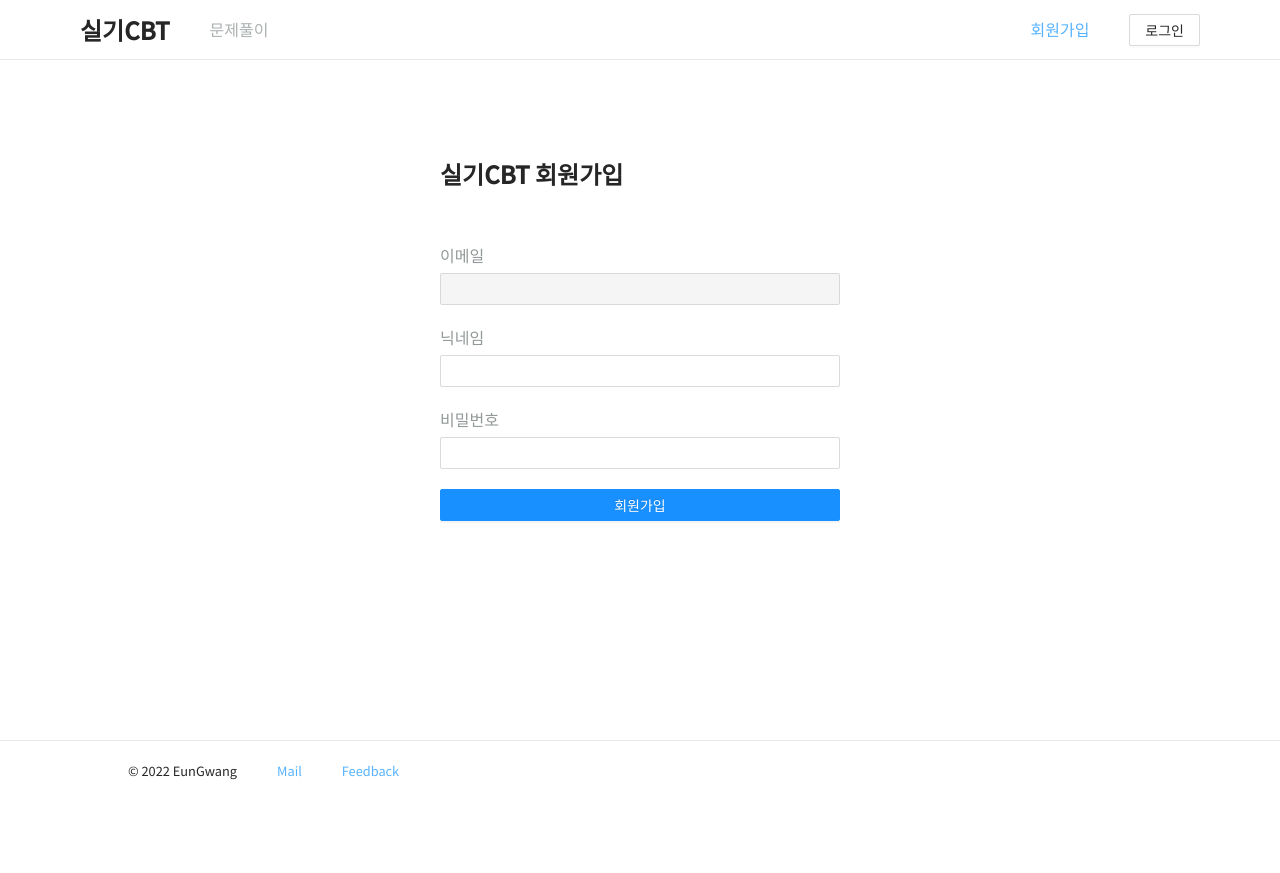
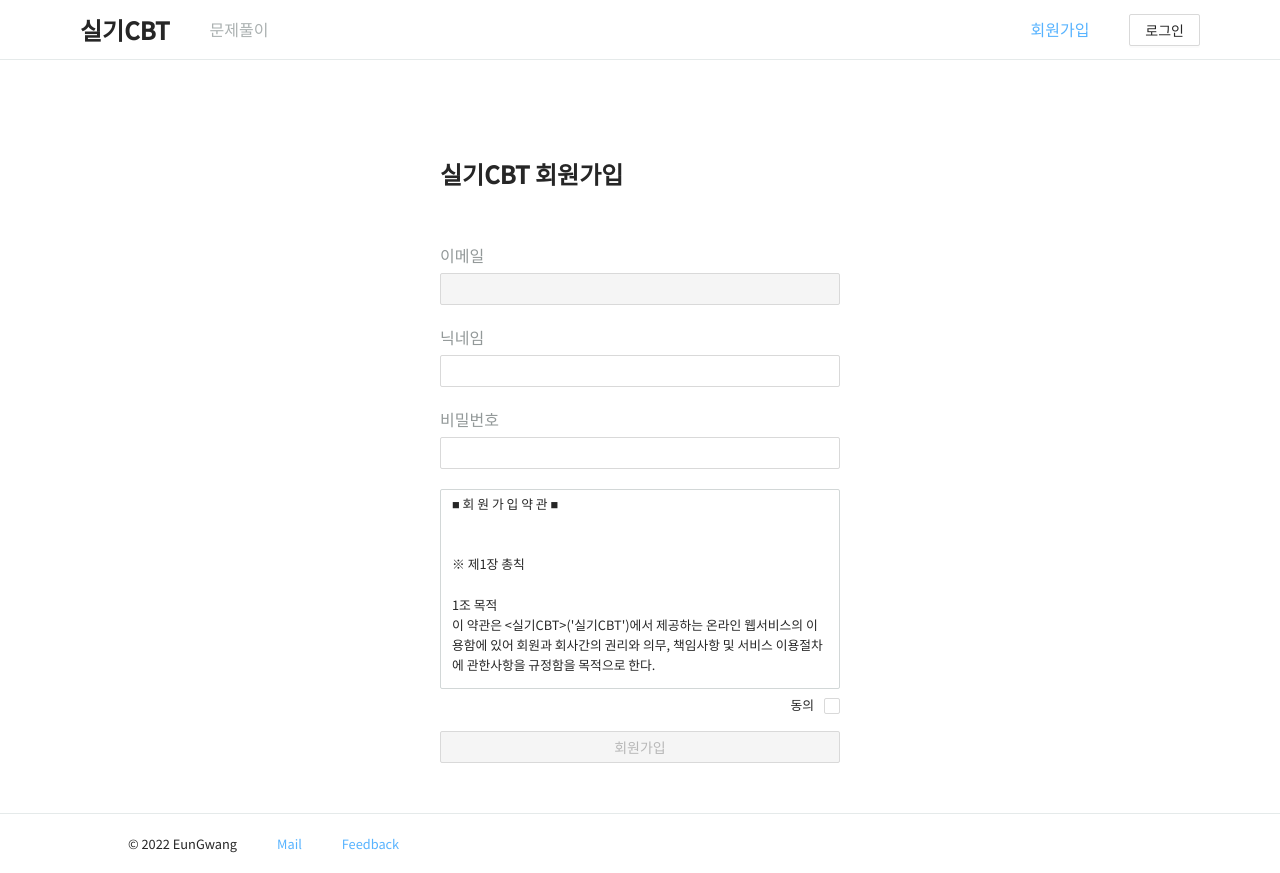
Before and after one commit to cbt-mockTest-project/cbt-client, a Next.js app: page /register in a window 1280 px wide. Before the commit the page ends 800 px from the top, so only its background shows below. Built offline with nearby package versions, Linux system fonts and the light colour scheme; no server answers.

Commit message:
Feat: add termsCodition in register

```diff
--- a/pages/register/index.tsx
+++ b/pages/register/index.tsx
@@ -5,7 +5,7 @@ import {
   useRegisterMutation,
 } from '@lib/graphql/user/hook/useUser';
 import palette from '@styles/palette';
-import { Button, Input, message } from 'antd';
+import { Button, Checkbox, Input, message } from 'antd';
 import { Controller, useForm } from 'react-hook-form';
 import styled from 'styled-components';
 import { useRouter } from 'next/router';
@@ -13,24 +13,44 @@ import { RegisterInput } from 'types';
 import Layout from '@components/common/layout/Layout';
 import WithHead from '@components/common/head/WithHead';
 import { responsive } from '@lib/utils/responsive';
+import BasicBox from '@components/common/box/BasicBox';
+import { termsCondition } from '@lib/constants/termsCondition';
 
 const Register = () => {
   const router = useRouter();
   const [emailVerificateMutation] = useEmailVerification();
+  const [registerButtonDisabled, setRegisterButtonDisabled] = useState(true);
   const [registerMutation, { loading: registerLoading }] =
     useRegisterMutation();
   const { code } = router.query;
   const [email, setEmail] = useState('');
-  const { control, handleSubmit, formState, setValue } = useForm<RegisterInput>(
-    {
+  const [termsConditionChecked, setTermsConditionChecked] = useState(false);
+  const { control, handleSubmit, formState, setValue, watch } =
+    useForm<RegisterInput>({
       defaultValues: {
         code: '',
         nickname: '',
         password: '',
       },
-    }
-  );
-
+    });
+  useEffect(() => {
+    const subscription = watch((value, { name, type }) => {
+      if (
+        value.nickname &&
+        value.password &&
+        registerButtonDisabled &&
+        termsConditionChecked
+      ) {
+        setRegisterButtonDisabled(false);
+      } else if (
+        !(value.nickname && value.password) &&
+        !registerButtonDisabled
+      ) {
+        setRegisterButtonDisabled(true);
+      }
+    });
+    return () => subscription.unsubscribe();
+  }, [watch, registerButtonDisabled, termsConditionChecked]);
   const callEmailVerification = async (code: string) => {
     const result = await emailVerificateMutation({
       variables: { input: { code } },
@@ -49,6 +69,15 @@ const Register = () => {
       callEmailVerification(String(code));
     }
   }, [code]);
+
+  const onChangeTermsConditionCheckbox = () => {
+    setTermsConditionChecked(!termsConditionChecked);
+    if (watch('nickname') && watch('password') && !termsConditionChecked) {
+      setRegisterButtonDisabled(false);
+    } else {
+      setRegisterButtonDisabled(true);
+    }
+  };
 
   const onSubmit = async (data: RegisterInput) => {
     const result = await registerMutation({
@@ -79,13 +108,15 @@ const Register = () => {
           <h1>실기CBT 회원가입</h1>
           <div className="register-input-wrapper">
             <label className="register-label">이메일</label>
-            <Input value={email} disabled={true} />
+            <Input value={email} disabled={true} className="register-input" />
             <label className="register-label">닉네임</label>
             <Controller
               control={control}
               name="nickname"
               rules={{ required: true }}
-              render={({ field }) => <Input onChange={field.onChange} />}
+              render={({ field }) => (
+                <Input onChange={field.onChange} className="register-input" />
+              )}
             />
             {formState.errors['nickname']?.type === 'required' && (
               <ErrorText
@@ -101,7 +132,11 @@ const Register = () => {
               name="password"
               rules={{ required: true }}
               render={({ field }) => (
-                <Input onChange={field.onChange} type="password" />
+                <Input
+                  onChange={field.onChange}
+                  type="password"
+                  className="register-input"
+                />
               )}
             />
             {formState.errors['password']?.type === 'required' && (
@@ -111,7 +146,26 @@ const Register = () => {
               />
             )}
           </div>
-          <Button type="primary" htmlType="submit" loading={registerLoading}>
+          <BasicBox
+            maxHeight={200}
+            className="register-terms-condition-wrapper"
+          >
+            {termsCondition}
+          </BasicBox>
+          <div className="register-terms-condition-checkbox-wrapper">
+            <div>동의</div>
+            <Checkbox
+              onChange={onChangeTermsConditionCheckbox}
+              checked={termsConditionChecked}
+            />
+          </div>
+          <Button
+            type="primary"
+            htmlType="submit"
+            className="register-button"
+            loading={registerLoading}
+            disabled={registerButtonDisabled}
+          >
             회원가입
           </Button>
         </RegisterContainer>
@@ -123,6 +177,7 @@ const Register = () => {
 export default Register;
 
 const RegisterContainer = styled.form`
+  margin-bottom: 50px !important;
   .register-input-wrapper {
     display: flex;
     flex-direction: column;
@@ -137,11 +192,11 @@ const RegisterContainer = styled.form`
     font-weight: bold;
     margin-bottom: 30px;
   }
-  input {
+  .register-input {
     width: 400px;
   }
-  button {
-    margin-top: 20px;
+  .register-button {
+    margin-top: 10px;
   }
   .register-label {
     margin-top: 20px;
@@ -151,14 +206,30 @@ const RegisterContainer = styled.form`
   .register-error-text {
     margin-top: 5px;
   }
+  .register-terms-condition-wrapper {
+    font-size: 0.8rem;
+    margin-top: 20px;
+    width: 400px;
+  }
+  .register-terms-condition-checkbox-wrapper {
+    display: flex;
+    gap: 10px;
+    align-items: center;
+    margin: 5px 0;
+    margin-left: auto;
+    font-size: 0.8rem;
+  }
   @media (max-width: ${responsive.medium}) {
     justify-content: center;
     align-items: center;
-    input {
+    .register-input {
       width: 100%;
       min-width: 250px;
     }
-    button {
+    .register-terms-condition-wrapper {
+      width: 250px;
+    }
+    .register-button {
       min-width: 250px;
     }
   }
--- /dev/null
+++ b/src/lib/constants/termsCondition.ts
@@ -0,0 +1,98 @@
+export const termsCondition = `■ 회 원 가 입 약 관 ■
+
+
+※ 제1장 총칙
+
+1조 목적
+이 약관은 <실기CBT>('실기CBT')에서 제공하는 온라인 웹서비스의 이용함에 있어 회원과 회사간의 권리와 의무, 책임사항 및 서비스 이용절차에 관한사항을 규정함을 목적으로 한다.
+
+2조 용어의 정의
+1.이 약관에서 사용하는 용어의 정의는 다음과 같습니다
+가)회원: 이 약관내용을 승인하고 회원가입을하여 회사와 서비스 이용계약을 체결한자를 말한다
+나)아이디(ID): 회원의 식별과 서비스 이용을 위하여 회원이 설정하고 회사가 승인한 숫자와 문자의 조합을 말한다
+다)비밀번호(PW): 회원의 개인정보의 보호를 위하여 회원이 설정하고 회사가 승인한 숫자와 문자의 조합을 말한다
+라)광고주: 회사에 일정의 비용을 지불하고 회사의 웹사이트를 통하여 진행중인 광고의 변경 및 종료의 권한을 가진자를 말한다
+바)수익금: 회사의 웹사이트를 이용하여 얻게되는 보상금의 이름을 말한다
+
+3조 약관의 명시와 개정
+1.회사는 이 약관을 서비스를 이용하고자 하는 자와 회원이 알수 있도록 회사의 웹사이트 화면에 게시한다
+2.약관의 내용이 변경이 있을시 회사는 변경 7일전부터 변경 전날까지 회사 웹사이트의 공지사항을 통해 이 사실을 알려야한다
+3.이 약관의 회사와 회원간에 성립되는 서비스 이용계약의 기본약정입니다 회사는 약관의 내용의 보충 및 개정을 필요에의하여 개정할 수 있습니다
+
+4조 서비스의 종류
+1.회원이 회사의 실기CBT를 이용하여 진행한 광고에의해 발생한 수익금을 제공한다
+2.회원이 국가고시 실기시험 학습을 도와주는 서비스를 제공한다.
+3.광고주의 요청된 광고를 회사의 홈페이지에 게시하는 서비스를 제공한다
+
+
+※ 제2장 서비스 이용계약
+
+5조 서비스 이용신청
+1.회원가입페이지 하단의 이용약관에 체크버튼이 선택된경우 회사가 정한 회원가입양식의 정보를 작성하고 신청한 자는 이용약관에 동의한것으로 간주한다
+
+6조 서비스 이용신청의 승낙
+1.다음 사항에 해당할때 회사는 회원의 서비스 이용계약의 신청을 승낙하지 않을수있다
+가)회사의 웹사이트를 운영함에 있어 필요한 장비나 서버의 자원또는 인력이 부족할때
+나)천재지변 또는 재해등의 피해를 입어 정상적인 웹사이트 운영에 지장이 있다고 판단될때
+다)회원이 되고자하는자가 입력한 개인정보가 이미 등록된 정보일때
+라)이용약관의 2장 7조 서비스 이용계약의 종료 조건에 해당하여 회사가 이용계약을 해지시킨 회원의 재가입 신청일때
+마)회사가 요구하는 필수정보를 허위로 기재한 사실이 밝혀질때
+바)기타 부당한 방법으로 서비스 이용계약을 신청할때
+
+7조 서비스 이용계약의 종료
+1.회원은 이 약관에 정한 절차에 따라서 서비스 이용계약을 해지할 수 있다
+2.회원의 서비스 이용계약의 해지
+가)회원의 정보수정의 회원탈퇴를 통하여 언제든지 서비스 이용계약을 해지신청할 수 있다
+나)회원의 신청에 의해 서비스 이용계약이 해지되면 개인정보는 지체없이 파기된다.
+다)이용약관의 절차에 따라 서비스 이용계약의 해지를 신청한 회원은  재가입할 수 없다
+3.회사의 서비스 이용계약의 해지
+가)회원에게 제2장 6조의 승낙거부 사항에 해당될때
+나)회원이 회사나 다른 회원, 기타 타인의 권리나 명예, 신용, 기타 정당한 이익을 침해하는 행위를 한 경우
+다)개인정보가 불일치하거나 불량한경우
+라)타인의 개인정보를 도용한경우
+마)본 약관의 내용을 위반하는 행위를 한경우
+바)운영자의 판단에 의해 회원자격이 없다고 판단되는경우
+사)비방이나 욕설, 광고관련 게시글을 작성하였거나 미풍양속을 침해하는 게시글을 작성하였을때
+아)정상적인 서비스 제공을 방해하거나 업무에 지장을 미치는 행위를한경우
+
+
+※ 제3장 회원정보의 수집과 보호
+
+8조 회원정보의 변경
+1.정보수정 페이지에서 회원정보를 언제든지 변경할수 있다
+2.잘못변경된 회원정보로 인한 손해 및 피해는 회사에서 책임을 지지않는다
+
+9조 아이디와 비밀번호의 관리
+1.회원은 자신의 아이디와 비밀번호를 관리할 의무와 책임이 있다
+2.자신의 관리소홀로 인한 아이디와 비밀번호 누출로 인한 사고는 모두 회원이 책임을 진다
+
+
+※ 제4장 서비스 이용
+
+12조 회원의 의무와 책임
+2.주민등록번호 생성 및 동일한 IP 주소에서 대량의 회원가입을 하는 경우 회원자격 박탈 및 법적인 책임까지 회원은 져야한다
+3.회원은 본 약관을 숙지하여야하며 본 약관에 위배된 행동을 한 경우에는 회원자격 박탈 및 관계법령에 따른 처벌을 받을수 있다
+
+
+13조 회사의 의무와 책임
+1.회사는 회원의 소중한 개인정보를 웹사이트의 관리 목적으로만 사용하여야하며, 타인 또는 업체에게 제공 및 누설을 하여서는 않된다
+2.회사는 원활한 웹사이트 운영과 회원의 원활한 이용을 위해 서비스의 발전과 개선에 노력을 기울이도록한다
+
+
+※ 제5장 분쟁 해결
+
+1.회사는 회원이 제기하는 서비스에 대한 불만과 건의사항, 제안 등을 적극적으로 수렴하여 반영하여야 하며 서비스 개선에 노력을 기울여야한다
+2.회사와 회원간의 분쟁은 회사의 소재지를 관할법원으로 한다
+3.회사와 회원간의 분쟁의 해결을 위해 서로 절충과 타협을 거쳐 원만한 해결을 해야한다, 분쟁 해결이 되지 않을시 관계법령에 따른다
+4.회사와 회원간의 분쟁으로 인한 소송에는 한국법을 적용한다
+5.회사는 회원과 회원간의 분쟁에는 책임을 지지 아니하며 회원간에 서로 해결하는것을 원칙으로한다
+
+
+※ 제6장 기타
+
+1.제 3자의 부당한 행위나 회원에게 피해를 끼친 경우 이러한 문제에 대해 회사는 책임을 지지않는다
+2.회사는 직접 게시하지 않은 어떠한 정보에 대해서도 책임을 지지않는다
+3.회사는 광고진행에 있어 자유롭게 광고를 변경하며 진행할 수 있다
+
+
+본 약관은 2022년 12월 29일 최초 개정되었습니다`;
```
